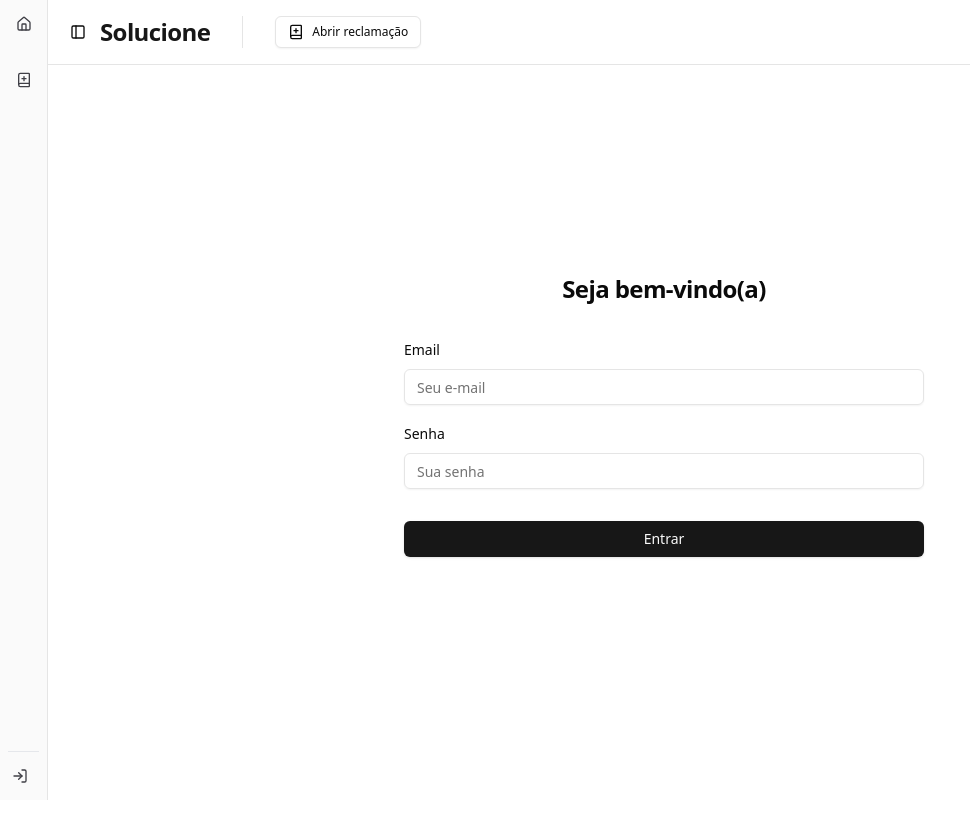
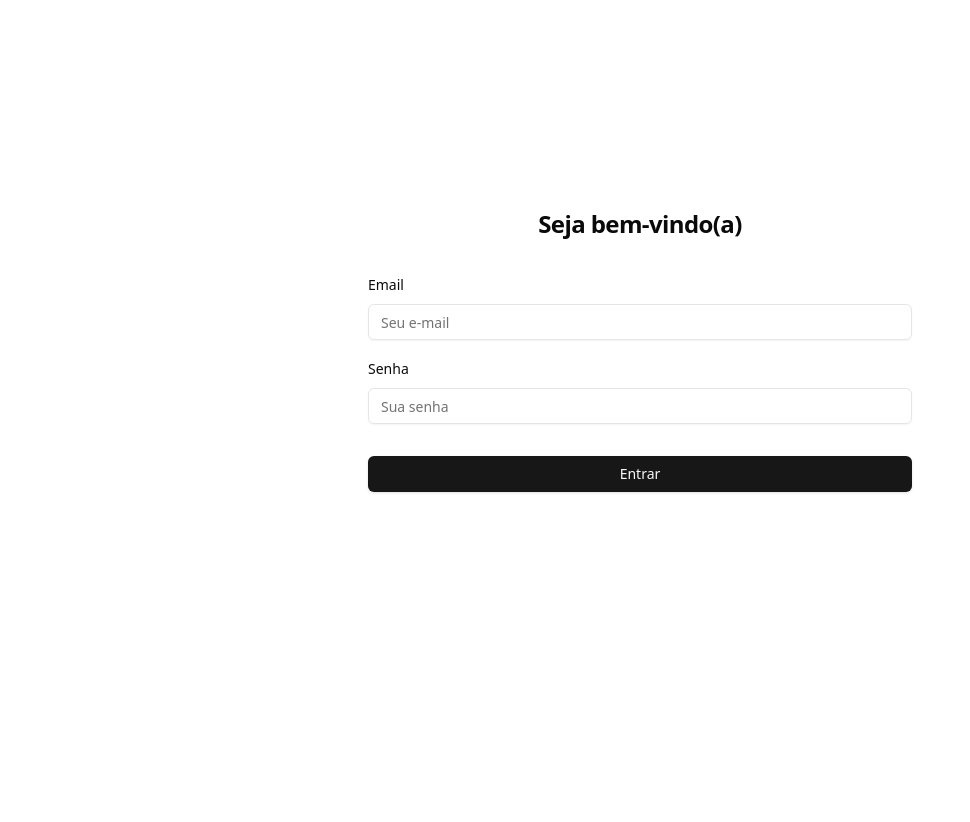
Before and after one commit to garciaagui/solucione-upx-iv, a Next.js app: page /auth/login in a window 1280 px wide. Shown: the top 822 px of the page, without its empty margins (0-970 px from the left). Built offline with nearby package versions, Linux system fonts and the light colour scheme; no server answers.

Commit message:
feat: Implement 'app shell' in root layout

```diff
--- a/src/app/layout.tsx
+++ b/src/app/layout.tsx
@@ -1,13 +1,10 @@
-import AppSidebar from '@/components/app-sidebar'
-import Header from '@/components/header'
-import { SidebarInset, SidebarProvider } from '@/components/ui/sidebar'
+import { AppShell } from '@/components/app-shell'
 import { Toaster } from '@/components/ui/sonner'
 import { QueryProvider } from '@/contexts/query-provider'
 import SessionProvider from '@/contexts/session-provider'
 import ThemeProvider from '@/contexts/theme-provider'
 import type { Metadata } from 'next'
 import localFont from 'next/font/local'
-import { cookies } from 'next/headers'
 import './globals.css'
 
 const geistSans = localFont({
@@ -31,9 +28,6 @@ export default function RootLayout({
 }: Readonly<{
   children: React.ReactNode
 }>) {
-  const cookieStore = cookies()
-  const defaultOpen = cookieStore.get('sidebar_state')?.value === 'true'
-
   return (
     <html lang="en" suppressHydrationWarning>
       <body className={`${geistSans.variable} ${geistMono.variable} antialiased`}>
@@ -45,13 +39,7 @@ export default function RootLayout({
               enableSystem
               disableTransitionOnChange
             >
-              <SidebarProvider defaultOpen={defaultOpen}>
-                <AppSidebar />
-                <SidebarInset>
-                  <Header />
-                  <main className="w-full p-4">{children}</main>
-                </SidebarInset>
-              </SidebarProvider>
+              <AppShell>{children}</AppShell>
             </ThemeProvider>
           </QueryProvider>
           <Toaster duration={3000} expand={true} />
```
